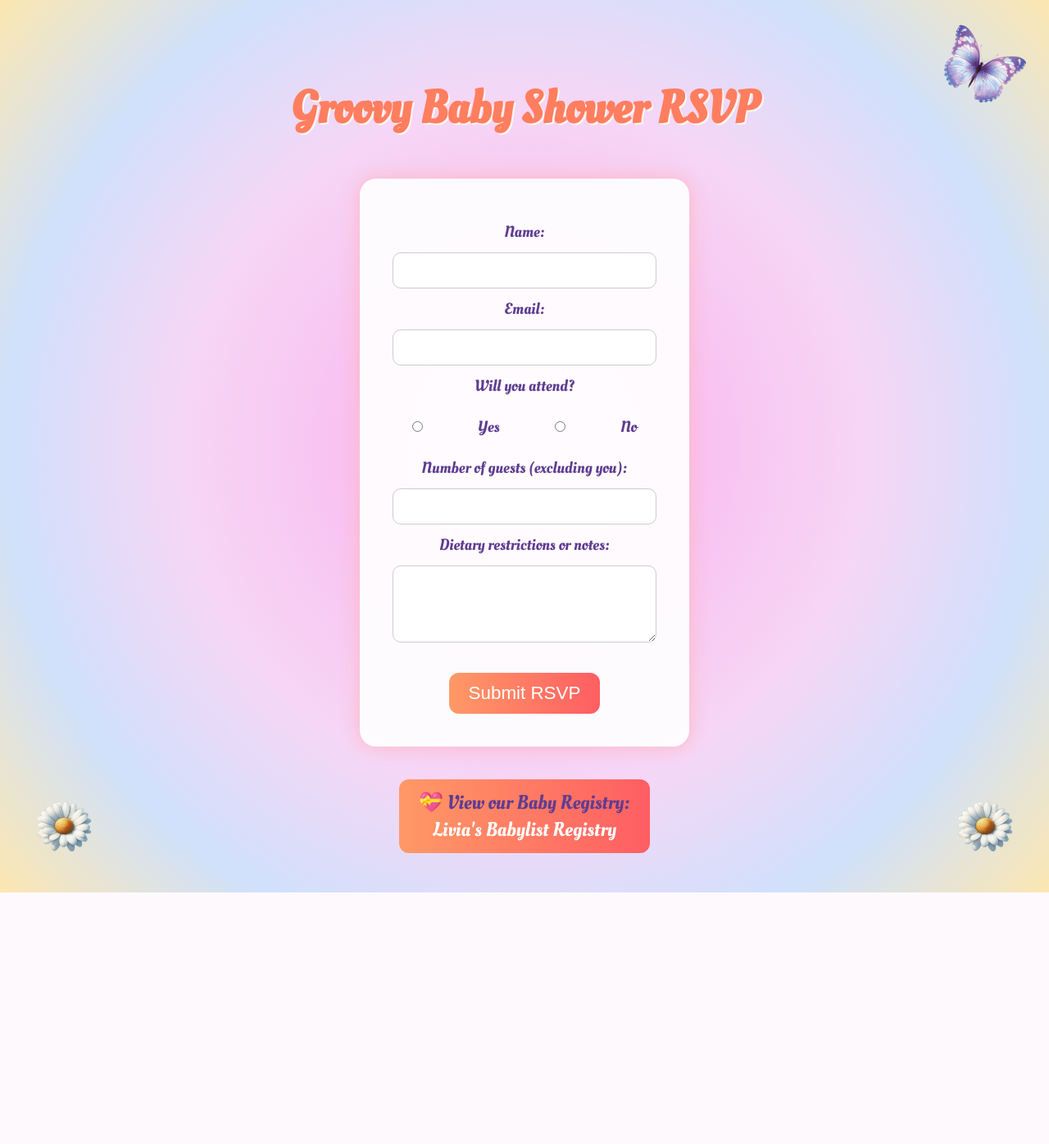
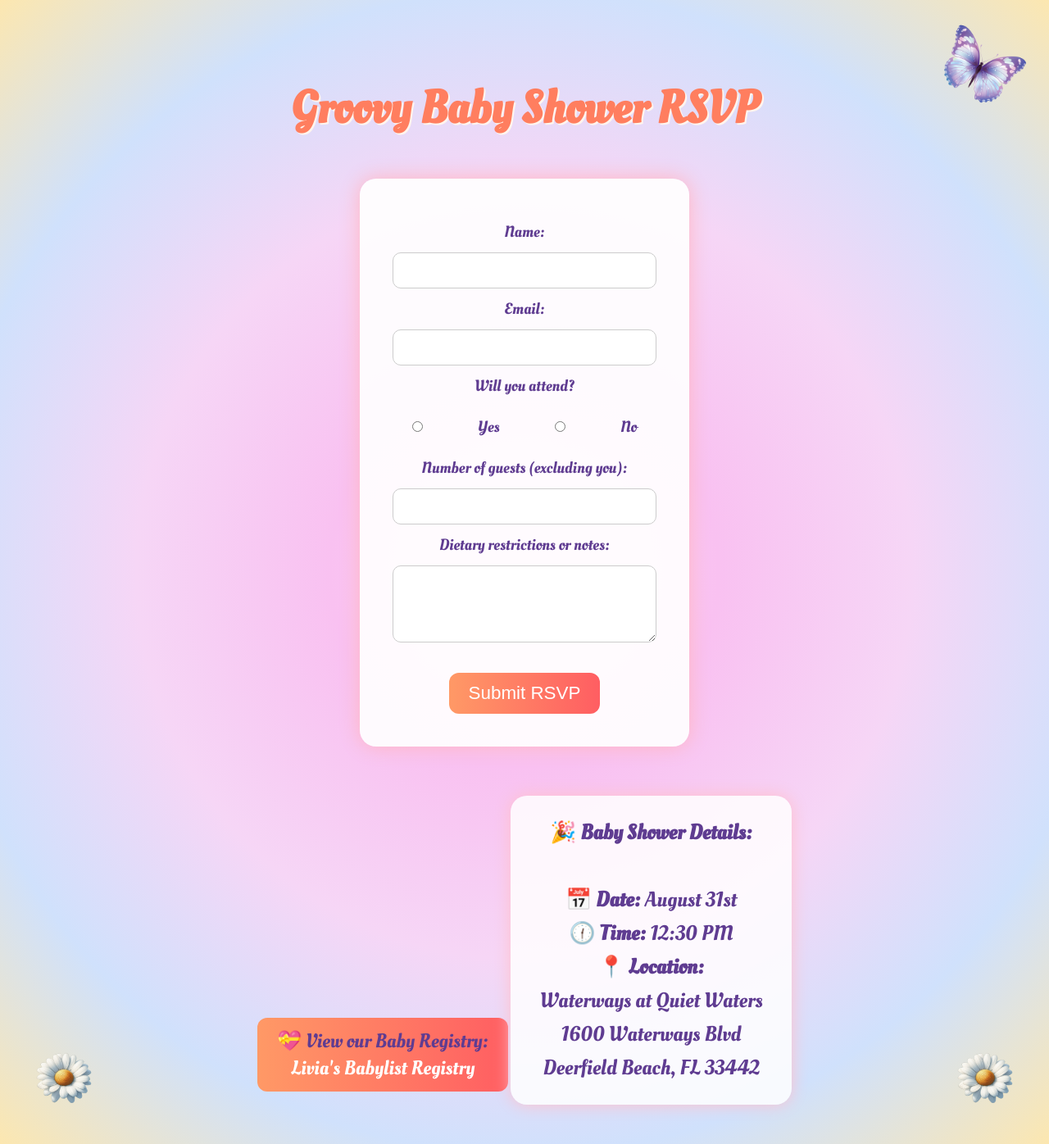
Before and after one commit to MediascapeTV/GroovyBabyShower, a FastAPI app: page / in a window 1280 px wide. Shown: the whole page at 82% size. Before the commit the page ends 1089 px from the top, so only its background shows below. Run offline with FastAPI, Linux system fonts and the light colour scheme.

Commit message:
added event details

```diff
--- a/templates/form.html
+++ b/templates/form.html
@@ -96,6 +96,16 @@
         .registry a:hover {
             text-decoration: underline;
         }
+        .details {
+            margin-top: 60px;
+            font-size: 1.6em;
+            background-color: rgba(255, 255, 255, 0.85);
+            display: inline-block;
+            padding: 25px 35px;
+            border-radius: 20px;
+            box-shadow: 0 0 20px #ffc0cb;
+            line-height: 1.6;
+        }
     </style>
 </head>
 <body>
@@ -127,9 +137,19 @@
 
         <button type="submit">Submit RSVP</button>
     </form>
-<br>
+    <br>
     <div class="registry">
         💝 View our Baby Registry: <a href="https://my.babylist.com/livia-relva" target="_blank"><br>Livia's Babylist Registry</a>
     </div>
+
+    <div class="details">
+        <strong>🎉 Baby Shower Details:</strong><br><br>
+        📅 <strong>Date:</strong> August 31st<br>
+        🕧 <strong>Time:</strong> 12:30 PM<br>
+        📍 <strong>Location:</strong><br>
+        Waterways at Quiet Waters<br>
+        1600 Waterways Blvd<br>
+        Deerfield Beach, FL 33442
+    </div>
 </body>
 </html>
```
